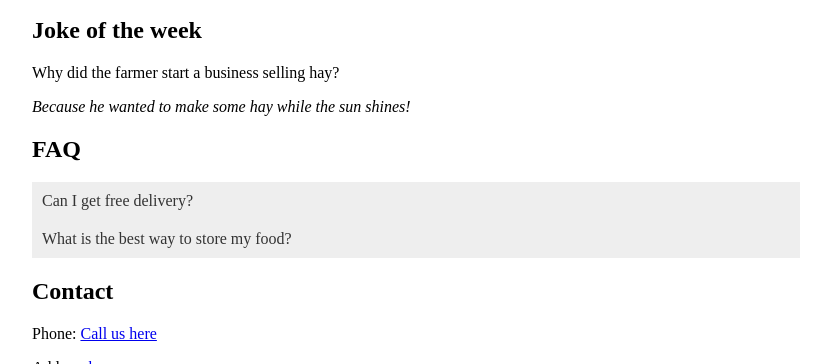
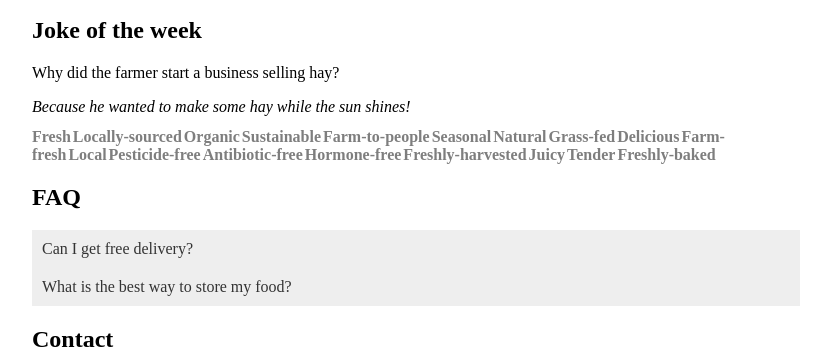
Before and after one commit to sebi2805/ProiectTehniciWeb, a plain HTML site: page Vicinus/index.html in a window 1280 px wide. Shown: the part 2728-3092 px from the top of the page, without its empty margins (36-867 px from the left). Drawn offline with Linux system fonts and the light colour scheme.

Commit message:
Added labels

```diff
--- a/Vicinus/index.html
+++ b/Vicinus/index.html
@@ -13,8 +13,10 @@
     />
     <meta
       name="keywords"
-      content="Fresh, Locally-sourced, Organic, Sustainable, Farm-to-table, Seasonal,Natural,Grass-fedDelicious,Farm-fresh,Local,Pesticide-free,Antibiotic-free,Hormone-free,Freshly-harvested,Juicy,Tender, Freshly-baked
-"
+      content="Fresh, Locally-sourced, Organic, Sustainable,
+    Farm-to-people,
+    Seasonal,Natural,Grass-fed,Delicious,Farm-fresh,Local,Pesticide-free,Antibiotic-free,Hormone-free,Freshly-harvested,Juicy,Tender,
+    Freshly-baked"
     />
     <link
       rel="apple-touch-icon"
@@ -144,6 +146,7 @@
         <p>
           We believe that food should be both nourishing and enjoyable, and
           that's why we're committed to using only the
+          <!-- 1.9 -->
           <strong> freshest </strong>and most flavorful ingredients available.
         </p>
         <section>
@@ -154,10 +157,13 @@
             We are passionate about providing our customers with the best
             possible food experience, and we believe that starts with using only
             the
+            <!-- <1.9 -->
             <b>freshest</b> and highest-quality ingredients available. Shop our
             selection today and taste the difference that farm-fresh, local, and
-            pesticide-free food can make! We're a farm-to-people company that is
-            dedicated to providing <b>fresh</b>, delicious meals made with:
+            <!-- 1.9 -->
+            pesticide-free food can make! We're a <i>farm-to-people</i> company
+            that is dedicated to providing <b>fresh</b>, delicious meals made
+            with:
           </p>
           <ul>
             <!-- 1.7 -->
@@ -167,6 +173,7 @@
             <li>seasonal</li>
           </ul>
           <p>
+            <!-- 1.9 -->
             Our products changes<strong> seasonally</strong> to ensure that
             we're always using the best and most delicious ingredients. We
             believe that eating seasonally not only tastes better, but it's also
@@ -248,6 +255,7 @@
         </section>
 
         <p id="delivery">
+          <!-- 1.9 -->
           Please note that <strong>additional charges</strong> may apply for
           <!-- 1.10 e -->
           delivery <del> 15$</del> <ins style="text-decoration: none">10$</ins>.
@@ -266,6 +274,12 @@
         <p>Why did the farmer start a business selling hay?</p>
         <i> Because he wanted to make some hay while the sun shines! </i>
       </section>
+      <!-- Aici adaugam labels prin js -->
+      <!-- Cuvintele sunt adaugate in text, dar am preferat sa le adaug si in acest mod -->
+      <section
+        id="label-container"
+        style="opacity: 0.5; padding-top: 12px"
+      ></section>
     </main>
     <footer>
       <section id="faq">
--- a/Vicinus/index.js
+++ b/Vicinus/index.js
@@ -1,4 +1,39 @@
 document.addEventListener("DOMContentLoaded", () => {
+  const labels = [
+    "Fresh",
+    "Locally-sourced",
+    "Organic",
+    "Sustainable",
+    "Farm-to-people",
+    "Seasonal",
+    "Natural",
+    "Grass-fed",
+    "Delicious",
+    "Farm-fresh",
+    "Local",
+    "Pesticide-free",
+    "Antibiotic-free",
+    "Hormone-free",
+    "Freshly-harvested",
+    "Juicy",
+    "Tender",
+    "Freshly-baked",
+  ];
+
+  const labelElements = labels.map((label) => {
+    const labelElement = document.createElement("strong");
+    labelElement.textContent = label;
+    labelElement.style.paddingRight = "2px";
+    return labelElement;
+  });
+
+  // Get the container element by its ID
+  const container = document.getElementById("label-container");
+
+  // Add the label elements to the container element
+  labelElements.forEach((labelElement) => {
+    container.appendChild(labelElement);
+  });
   let accordionHeaders = document.querySelectorAll(".accordion-header");
   console.log(accordionHeaders);
   accordionHeaders.forEach((header) => {
```
